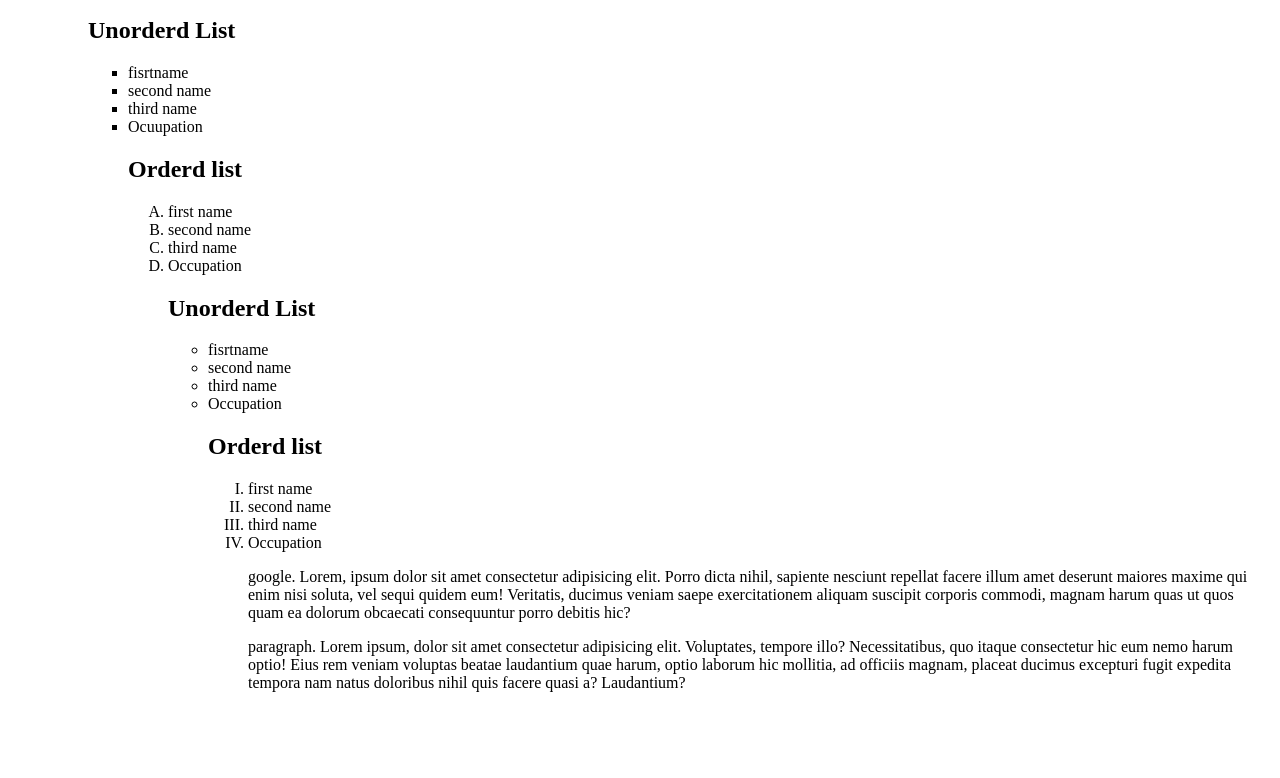
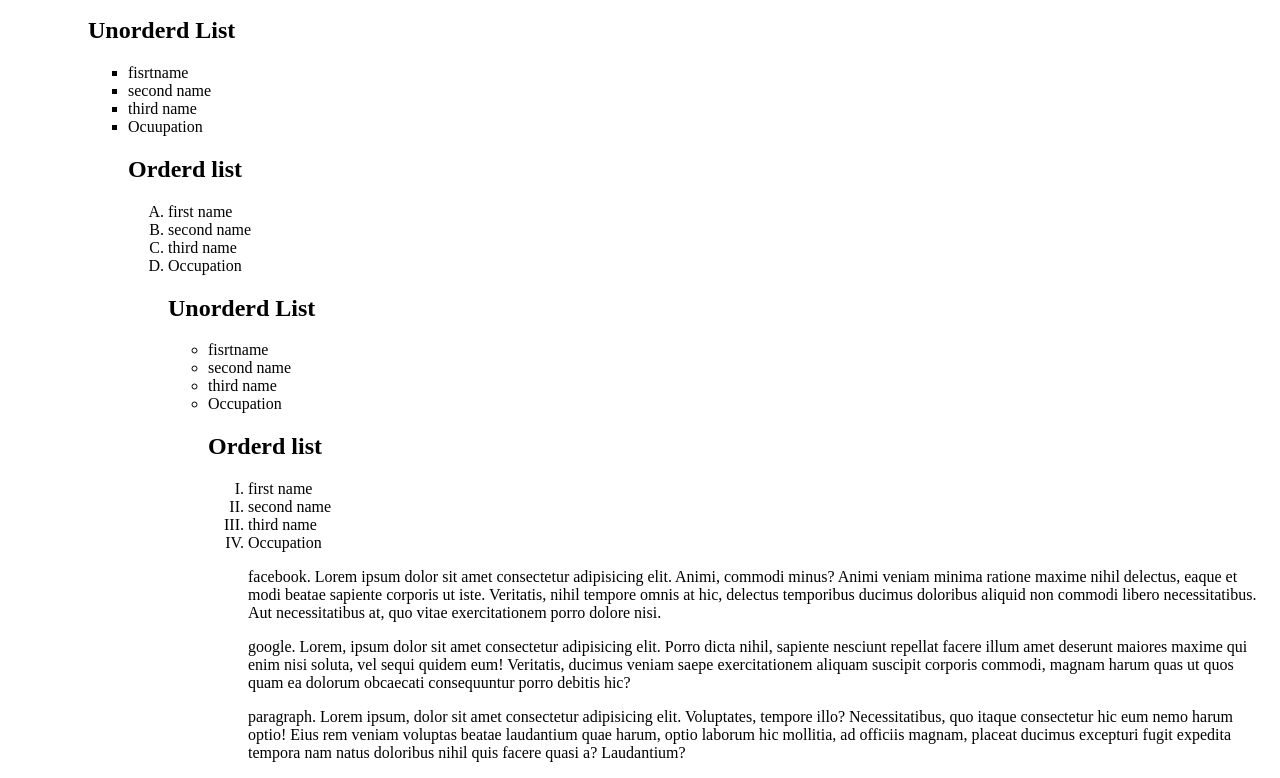
Before and after one commit to Muhammedyaseen2417/html, a plain HTML site: page index.html in a window 1280 px wide. Shown: the part 430-1208 px from the top of the page. Before the commit the page ends 1138 px from the top, so only its background shows below. Drawn offline with Linux system fonts and the light colour scheme.

Commit message:
another paragraph added

```diff
--- a/index.html
+++ b/index.html
@@ -47,6 +47,7 @@
                 <li> second name </li>
                 <li> third name</li>
                 <li>Occupation</li>
+            <p> facebook. Lorem ipsum dolor sit amet consectetur adipisicing elit. Animi, commodi minus? Animi veniam minima ratione maxime nihil delectus, eaque et modi beatae sapiente corporis ut iste. Veritatis, nihil tempore omnis at hic, delectus temporibus ducimus doloribus aliquid non commodi libero necessitatibus. Aut necessitatibus at, quo vitae exercitationem porro dolore nisi.</p>
             <p> google. Lorem, ipsum dolor sit amet consectetur adipisicing elit. Porro dicta nihil, sapiente nesciunt repellat facere illum amet deserunt maiores maxime qui enim nisi soluta, vel sequi quidem eum! Veritatis, ducimus veniam saepe exercitationem aliquam suscipit corporis commodi, magnam harum quas ut quos quam ea dolorum obcaecati consequuntur porro debitis hic?</p>
             <p> paragraph. Lorem ipsum, dolor sit amet consectetur adipisicing elit. Voluptates, tempore illo? Necessitatibus, quo itaque consectetur hic eum nemo harum optio! Eius rem veniam voluptas beatae laudantium quae harum, optio laborum hic mollitia, ad officiis magnam, placeat ducimus excepturi fugit expedita tempora nam natus doloribus nihil quis facere quasi a? Laudantium?</p>
 
```
